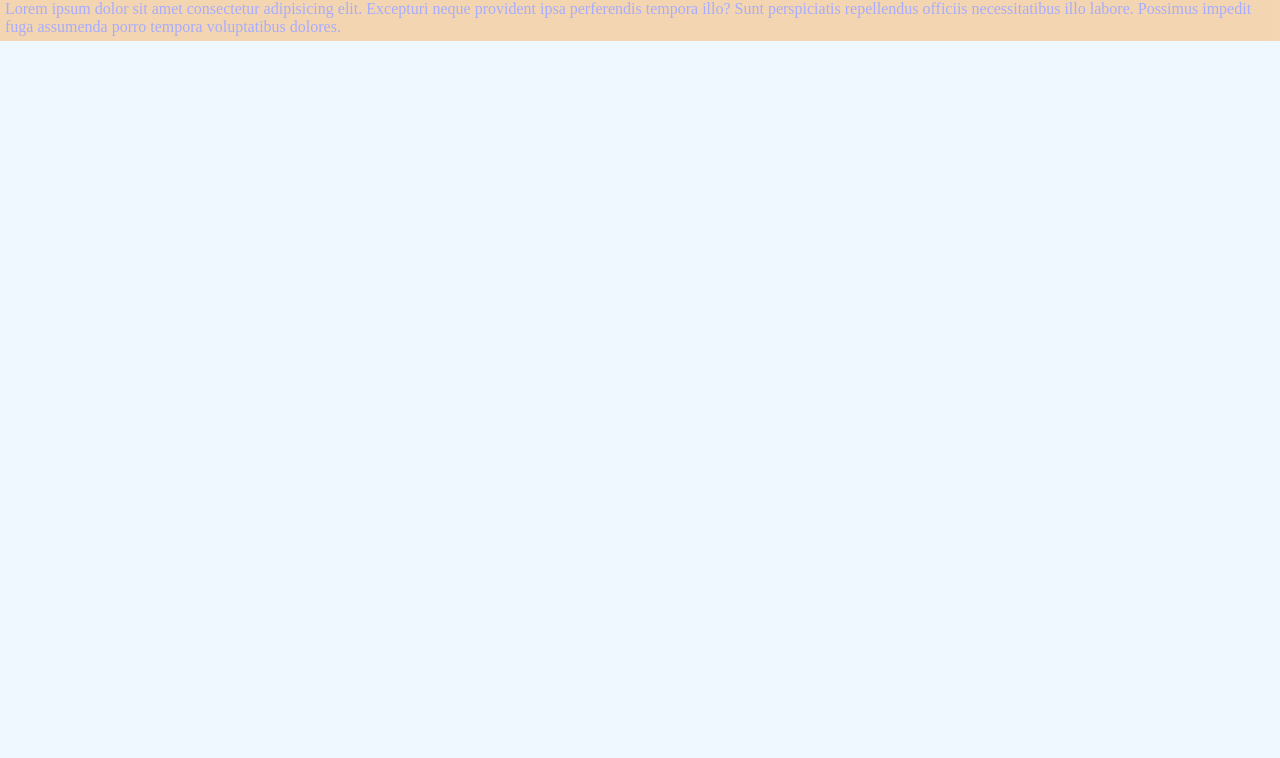
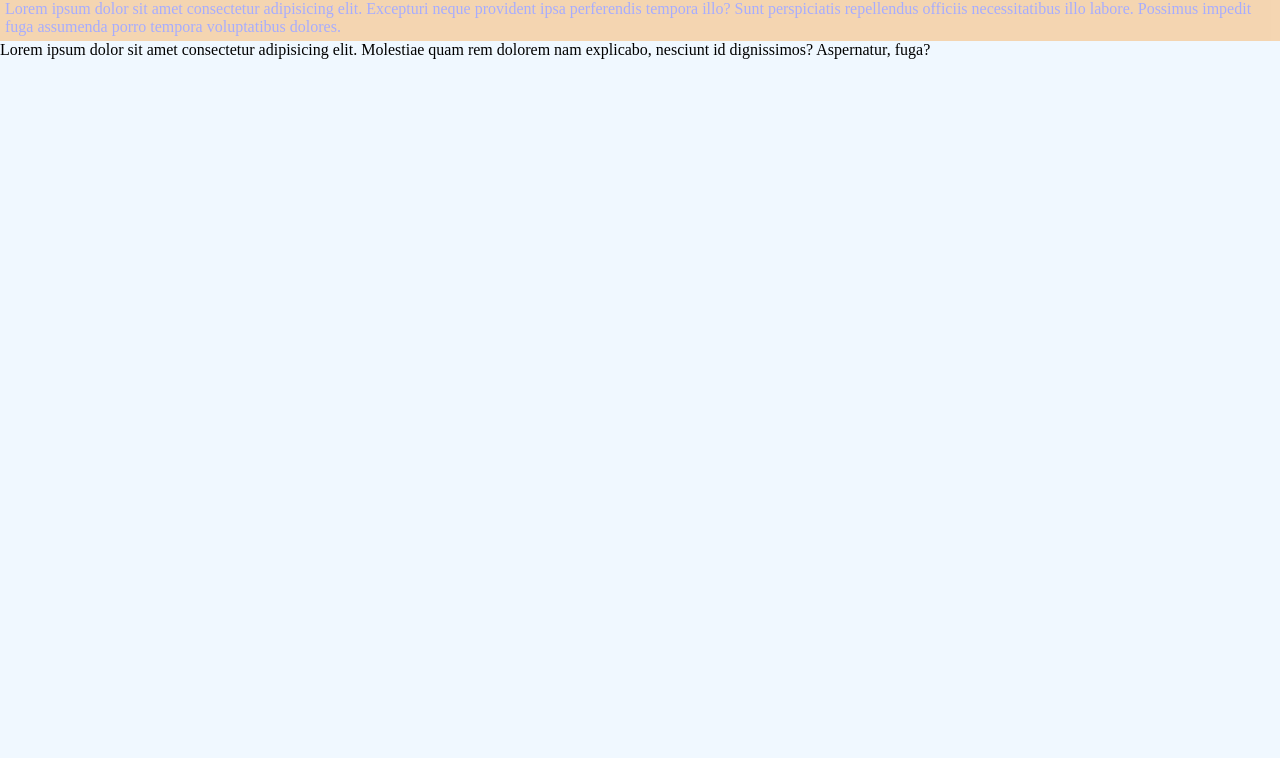
Before and after one commit to deividpa/GitHub-Tutorial---Udemy, a plain HTML site: page index.html in a window 1280 px wide. Shown: the part 42-800 px from the top of the page. Drawn offline with Linux system fonts and the light colour scheme.

Commit message:
Se inserta el segundo párrafo

```diff
--- a/index.html
+++ b/index.html
@@ -18,6 +18,10 @@
         officiis necessitatibus illo labore. Possimus impedit fuga assumenda
         porro tempora voluptatibus dolores.
       </p>
+      <p class="secondaryText">
+        Lorem ipsum dolor sit amet consectetur adipisicing elit. Molestiae quam
+        rem dolorem nam explicabo, nesciunt id dignissimos? Aspernatur, fuga?
+      </p>
     </main>
   </body>
 </html>
```
